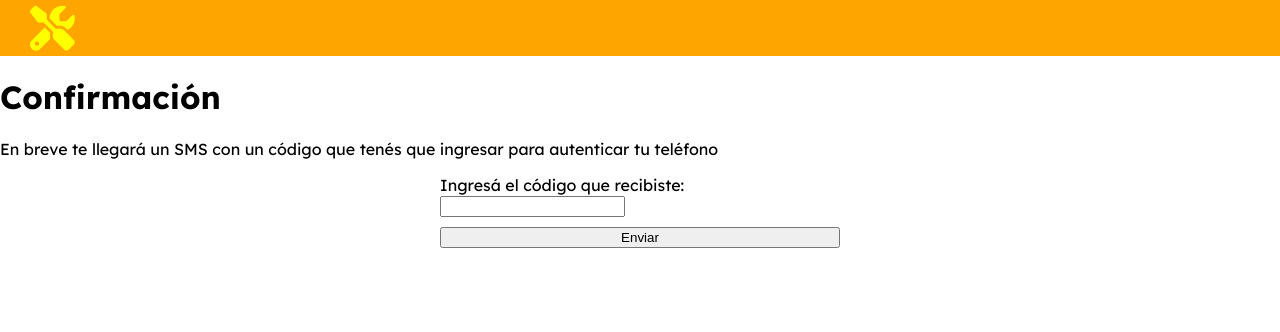
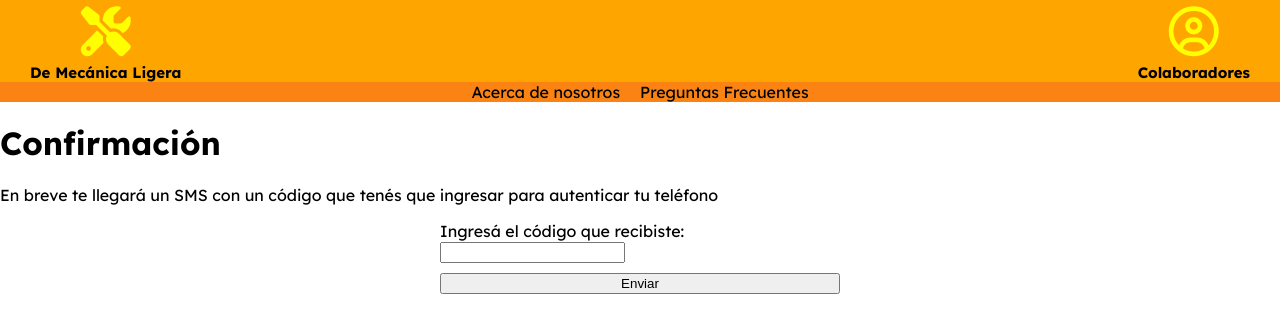
Before and after one commit to MauricioEGomez/mauricioegomez.github.io, a plain HTML site: page confirmacion.html in a window 1280 px wide. Drawn offline with Linux system fonts and the light colour scheme.

Commit message:
seguimos acomodando

```diff
--- a/confirmacion.html
+++ b/confirmacion.html
@@ -14,12 +14,24 @@
 <body>
     <header>
         <div class="contenedor-header">
-            <div class="logo-empresa">
+            <div class="colores-empresa">
                 <a href="./index.html"><i class="fa-solid fa-screwdriver-wrench"></i></a>
+                <div class="letra-empresa">De Mecánica Ligera</div>
+            </div>
+
+            <div class="colores-empresa">
+                <a href="./login.html"><i class="fa-regular fa-circle-user" ></i></a>
+                <div class="letra-empresa">Colaboradores</div>
             </div>
         </div>
+        <nav class="menu">
+            <ul>
+                <li> <a href="./acerca.html">Acerca de nosotros</a></li>
+                <li> <a href="./faq.html">Preguntas Frecuentes</a></li>
+            </ul>
+        </nav>
+    </header>
 
-    </header>
 
     <main><h1>Confirmación</h1>
         <p>En breve te llegará un SMS con un código que tenés que ingresar para autenticar tu teléfono </p>
--- a/styles/style.css
+++ b/styles/style.css
@@ -13,26 +13,26 @@ header {
 }
 .contenedor-header {
     display: flex;
-    flex-direction: row;
     /* border: 1px solid blue; */
     font-size: 1.2rem;
     padding-left: 30px;
     padding-right: 30px;
     justify-content: space-between;
-    align-items: stretch
 }
-.perfil {
-    margin-right: 0;
-    color:red;
-    font-size: 3.5vw;
-    /* border: 1px solid black; */
+.colores-empresa {
+    display: flex;
+    flex-direction: column;
     justify-items: center;
+    color: black;
+    font-weight: bold;
+    font-size: 50px;
 }
-.logo-empresa a{
-    font-size: 3.5vw;
+ .colores-empresa a{
     color: yellow;
-    /* border: 1px solid black; */
-    justify-items: center;
+    margin: auto;
+}
+.letra-empresa {
+    font-size: 1.5rem;
 }
 /* Navegación en forma de lista horizontal */
 .menu  ul {
```
Also changed, not shown: acerca.html (+13 -3 lines), faq.html (+13 -3 lines), index.html (+7 -3 lines), login.html (+13 -3 lines), sumarme.html (+8 -4 lines).
